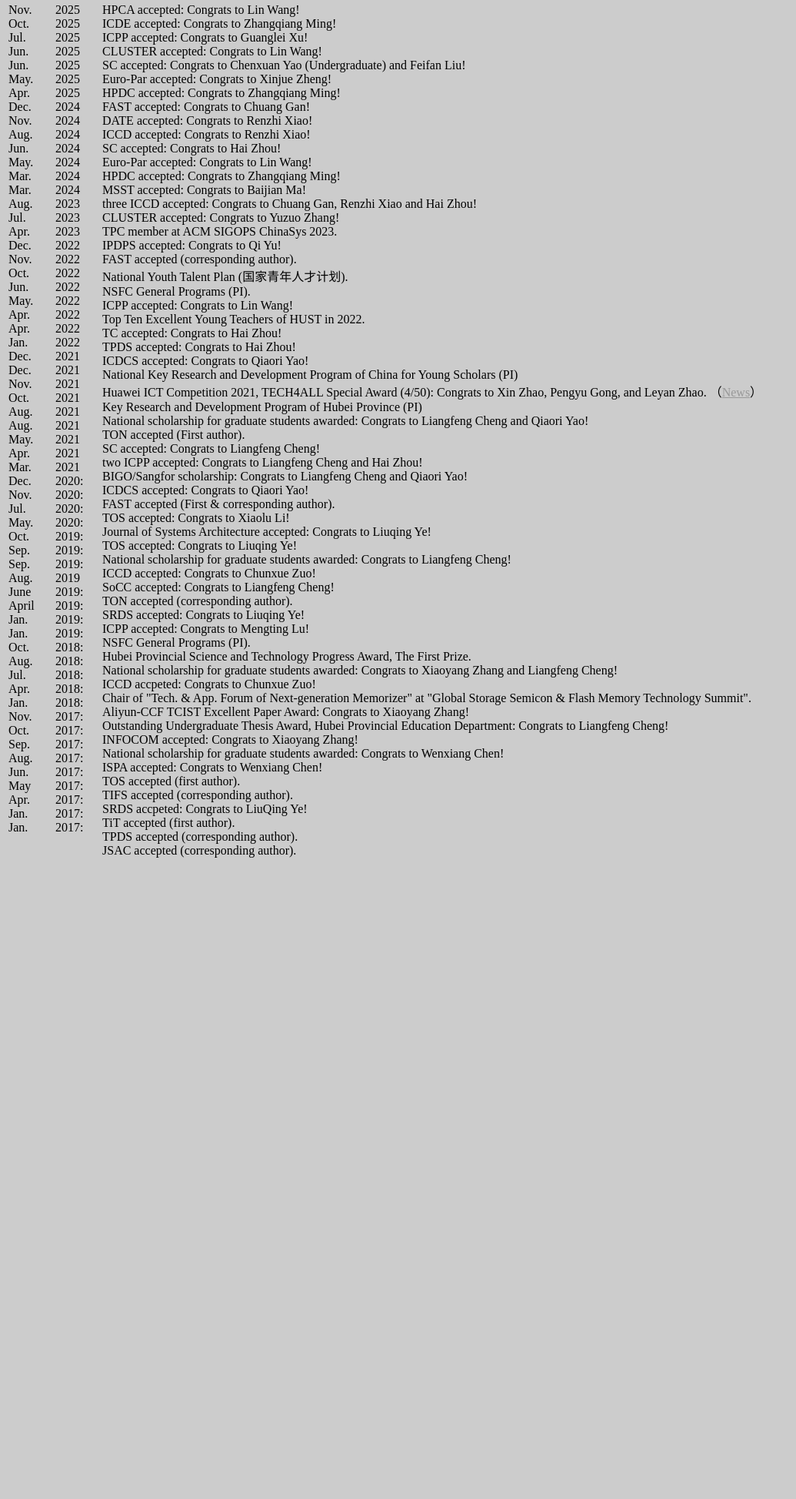
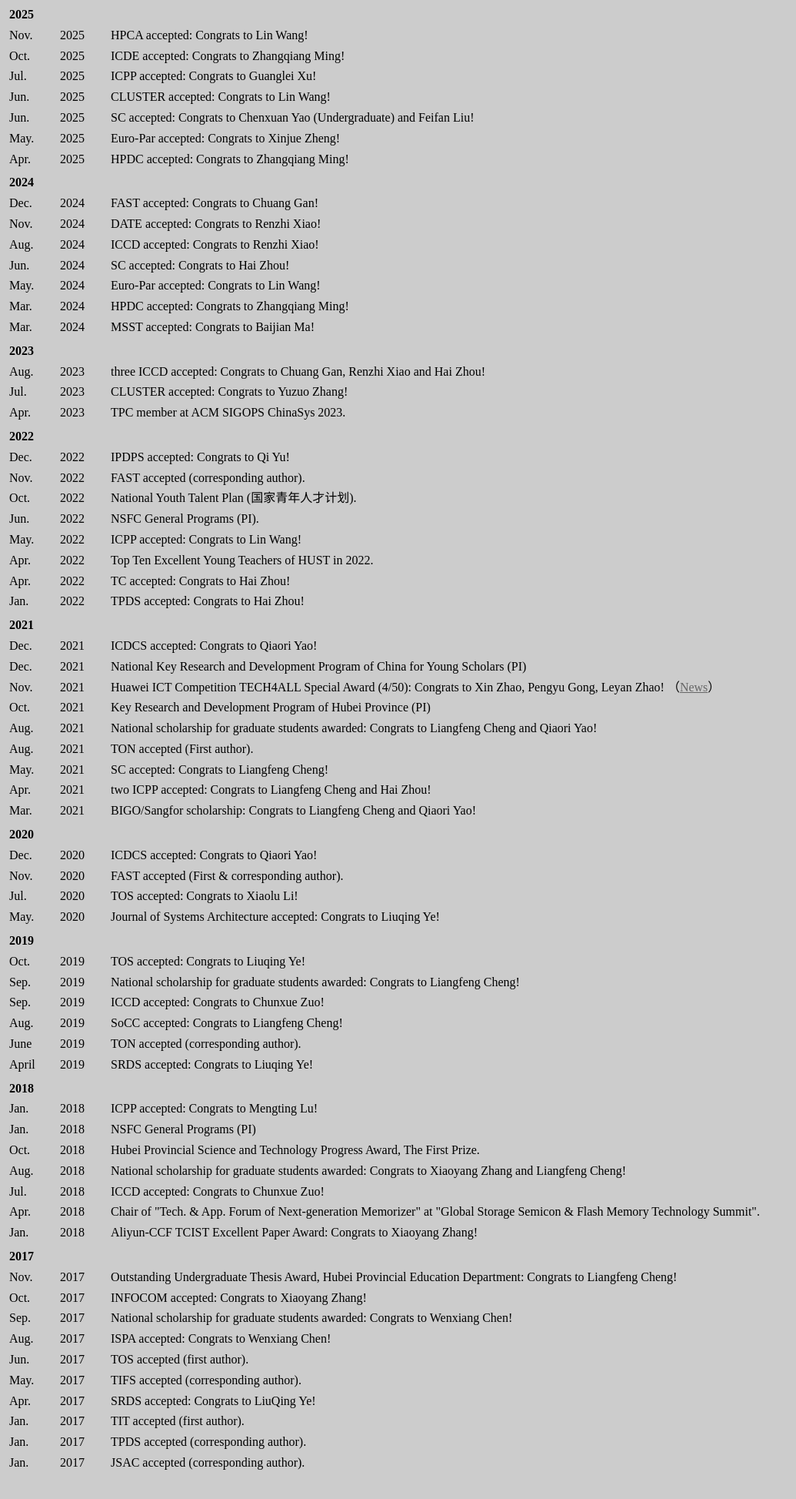
Before and after one commit to YuchongHu/yuchonghu.github.io, a plain HTML site: page index.html in a window 1280 px wide. Shown: the part 655-2602 px from the top of the page at 77% size, without its empty margins (0-1035 px from the left). Before the commit the page ends 1822 px from the top, so only its background shows below. Drawn offline with Linux system fonts and the light colour scheme.

Commit message:
update index

```diff
--- a/index.html
+++ b/index.html
@@ -76,191 +76,96 @@ Computer Science and Technology from Special Class for the Gifted Young (SCGY),
 <p>
 <font color=red face="Times New Roman"><b>News:</b></font>
 
-<table height="645">
-  <tr valign="top">
-        <td width="57" height="639" class="STYLE3">Nov.<br>
-          Oct.<br>
-          Jul.<br>
-          Jun.<br>
-          Jun.<br>
-          May.<br>
-          Apr.<br>
-          Dec.<br>
-          Nov.<br>
-          Aug.<br>
-          Jun.<br>
-          May.<br>
-          Mar.<br>
-          Mar.<br>
-          Aug.<br>
-          Jul.<br>
-          Apr.<br>
-          Dec.<br>
-          Nov.<br>
-          Oct.<br>
-          Jun.<br>
-          May.<br>
-          Apr.<br>
-          Apr.<br>
-          Jan.<br>
-          Dec.<br>
-      Dec.<br>
-      Nov.<br>
-      Oct.<br>
-      Aug.<br>
-      Aug.<br>
-      May.<br>
-      Apr.<br>
-          Mar.<br>
-        Dec.<br>
-      Nov.<br>
-        Jul.<br>
-        May.<br>
-      Oct.<br>
-      Sep.<br>
-      Sep.<br>
-          Aug.<br>
-        June<br>
-      April<br>
-      Jan.<br>
-      Jan.<br>
-        Oct.<br>
-        Aug.<br>
-        Jul.<br>
-        Apr.<br>
-        Jan.<br>
-        Nov.<br>
-        Oct. <br>
-        Sep.<br>
-        Aug.<br>
-        Jun.<br>
-        May <br>
-        Apr.<br>
-        Jan.<br>
-        Jan.<br>        <br>
-    </td>
-    <td width="57" class="STYLE3">2025<br>
-      2025<br>
-      2025<br>
-      2025<br>
-      2025<br>
-      2025<br>
-      2025<br>
-      2024<br>
-      2024<br>
-      2024<br>
-      2024<br>
-      2024<br>
-      2024<br>
-      2024<br>
-      2023<br>
-      2023<br>
-      2023<br>
-      2022<br>
-      2022<br>
-      2022<br>
-      2022<br>
-      2022<br>
-      2022<br>
-      2022<br>
-      2022<br>
-      2021<br>
-      2021<br>
-      2021<br>
-      2021<br>
-      2021<br>
-      2021<br>
-      2021<br>
-      2021<br>
-        2021<br>
-      2020:<br>
-      2020:<br>
-      2020:<br>
-      2020:<br>
-      2019:<br>
-      2019:<br>
-      2019:<br>
-        2019<br>
-      2019:<br>
-      2019:<br>
-      2019:<br>
-      2019:<br>
-      2018:<br>
-      2018:<br>
-      2018:<br>
-      2018:<br>
-      2018:<br>
-      2017:<br>
-      2017:<br>
-      2017: <br>
-2017:<br>
-2017: <br>
-2017:<br>
-2017:<br>
-2017:<br>
-2017:<font face="Times New Roman, Times, serif"><br>
-    </font></td>
-    <td width="900"><span class="STYLE3"><font color="#000000">HPCA accepted: Congrats to Lin Wang! <br>
-      ICDE accepted: Congrats to Zhangqiang Ming! <br>
-      ICPP accepted: Congrats to Guanglei Xu! <br>
-      CLUSTER accepted: Congrats to Lin Wang! <br>
-      SC accepted: Congrats to Chenxuan Yao (Undergraduate) and Feifan Liu! <br>
-      Euro-Par accepted: Congrats to Xinjue Zheng! <br>
-      HPDC accepted: Congrats to Zhangqiang Ming! <br>
-      FAST accepted: Congrats to Chuang Gan! <br>
-      DATE accepted: Congrats to Renzhi Xiao! <br>
-      ICCD accepted: Congrats to Renzhi Xiao! <br>
-      SC accepted: Congrats to Hai Zhou! <br>
-      Euro-Par accepted: Congrats to Lin Wang! <br>
-      HPDC accepted: Congrats to Zhangqiang Ming! <br>
-      MSST accepted: Congrats to Baijian Ma! <br>
-      three ICCD accepted: Congrats to Chuang Gan, Renzhi Xiao and Hai Zhou! <br>
-      CLUSTER accepted: Congrats to Yuzuo Zhang! <br>
-      TPC member at ACM SIGOPS ChinaSys 2023. <br>
-      IPDPS accepted: Congrats to Qi Yu! <br>
-      FAST accepted (corresponding author). <br>
-      National Youth Talent Plan (国家青年人才计划). <br>
-      NSFC General Programs (PI). <br>
-      ICPP accepted: Congrats to Lin Wang! <br>
-      Top Ten Excellent Young Teachers of HUST in 2022. <br>
-      TC accepted: Congrats to Hai Zhou! <br>
-      TPDS accepted: Congrats to Hai Zhou! <br>
-      ICDCS accepted: Congrats to Qiaori Yao! <br>
-      National Key Research and Development Program of China for Young Scholars (PI)<br>
-      Huawei ICT Competition 2021, TECH4ALL Special Award (4/50): Congrats to Xin Zhao, Pengyu Gong, and Leyan Zhao. （<a href="https://content-static.cctvnews.cctv.com/snow-book/video.html?toc_style_id=video_default&share_to=wechat&item_id=964642846001590044&track_id=094A5118-E5E8-442C-B386-8F957FC11191_669206007428">News</a>） <br>
-      Key Research and Development Program of Hubei Province (PI)<br>
-      National scholarship for graduate students awarded: Congrats to Liangfeng Cheng and Qiaori Yao!<br>
-      TON accepted (First author). <br>
-      SC accepted: Congrats to Liangfeng Cheng!<br>
-      two ICPP accepted: Congrats to Liangfeng Cheng and Hai Zhou! <br>
-      BIGO/Sangfor scholarship: Congrats to Liangfeng Cheng and Qiaori Yao! <br>
-        ICDCS accepted: Congrats to Qiaori Yao! <br>
-        FAST accepted (First &amp; corresponding author). <br>
-      TOS accepted: Congrats to Xiaolu Li! <br>
-        Journal of Systems Architecture accepted: Congrats to Liuqing Ye! <br>
-        TOS accepted: Congrats to Liuqing Ye! <br>
-      National scholarship for graduate students  awarded: Congrats to Liangfeng Cheng!<br>
-      ICCD accepted: Congrats to Chunxue Zuo! <br>
-      SoCC accepted: Congrats to Liangfeng Cheng! <br>
-      TON accepted (corresponding author). <br>
-        SRDS accepted: Congrats to Liuqing Ye! <br>
-      ICPP accepted: Congrats to Mengting Lu! <br>
-      NSFC General Programs (PI). <br>
-      Hubei Provincial Science and Technology Progress Award, The First Prize.<br>
-      National scholarship for graduate students  awarded: Congrats to Xiaoyang Zhang and Liangfeng Cheng!<br>
-      ICCD accpeted: Congrats to Chunxue Zuo! <br>
-      Chair of &quot;Tech. &amp; App. Forum of Next-generation Memorizer&quot; at &quot;Global Storage Semicon &amp; Flash Memory Technology Summit&quot;. <br>
-      Aliyun-CCF TCIST Excellent Paper Award: Congrats to Xiaoyang Zhang! <br>
-      Outstanding Undergraduate Thesis Award, Hubei Provincial Education Department:  Congrats to Liangfeng Cheng!<br>
-      INFOCOM accepted: Congrats to Xiaoyang Zhang! <br>
-      National scholarship for graduate students  awarded: Congrats to Wenxiang Chen!<br>
-      ISPA accepted: Congrats to Wenxiang Chen! <br>
-      TOS accepted (first author). </font><br>
-      <font color="#000000">TIFS accepted (corresponding author). <br>
-      SRDS accpeted: Congrats to LiuQing Ye!</font><br>
-      <font color="#000000">TiT accepted (first author). </font><br>
-      <font color="#000000">TPDS accepted  (corresponding author). </font><br>
-    <font color="#000000">JSAC accepted (corresponding author). </font></span>  </tr>
+<table width="100%" border="0" cellspacing="2" cellpadding="2" style="line-height:1.3; font-family:'Times New Roman', serif;">
+
+  <!-- ===================== 2025 ===================== -->
+  <tr><td colspan="3" style="font-weight:bold; padding-top:6px;">2025</td></tr>
+  <tr><td width="60">Nov.</td><td width="60">2025</td><td>HPCA accepted: Congrats to Lin Wang!</td></tr>
+  <tr><td>Oct.</td><td>2025</td><td>ICDE accepted: Congrats to Zhangqiang Ming!</td></tr>
+  <tr><td>Jul.</td><td>2025</td><td>ICPP accepted: Congrats to Guanglei Xu!</td></tr>
+  <tr><td>Jun.</td><td>2025</td><td>CLUSTER accepted: Congrats to Lin Wang!</td></tr>
+  <tr><td>Jun.</td><td>2025</td><td>SC accepted: Congrats to Chenxuan Yao (Undergraduate) and Feifan Liu!</td></tr>
+  <tr><td>May.</td><td>2025</td><td>Euro-Par accepted: Congrats to Xinjue Zheng!</td></tr>
+  <tr><td>Apr.</td><td>2025</td><td>HPDC accepted: Congrats to Zhangqiang Ming!</td></tr>
+
+  <!-- ===================== 2024 ===================== -->
+  <tr><td colspan="3" style="font-weight:bold; padding-top:6px;">2024</td></tr>
+  <tr><td>Dec.</td><td>2024</td><td>FAST accepted: Congrats to Chuang Gan!</td></tr>
+  <tr><td>Nov.</td><td>2024</td><td>DATE accepted: Congrats to Renzhi Xiao!</td></tr>
+  <tr><td>Aug.</td><td>2024</td><td>ICCD accepted: Congrats to Renzhi Xiao!</td></tr>
+  <tr><td>Jun.</td><td>2024</td><td>SC accepted: Congrats to Hai Zhou!</td></tr>
+  <tr><td>May.</td><td>2024</td><td>Euro-Par accepted: Congrats to Lin Wang!</td></tr>
+  <tr><td>Mar.</td><td>2024</td><td>HPDC accepted: Congrats to Zhangqiang Ming!</td></tr>
+  <tr><td>Mar.</td><td>2024</td><td>MSST accepted: Congrats to Baijian Ma!</td></tr>
+
+  <!-- ===================== 2023 ===================== -->
+  <tr><td colspan="3" style="font-weight:bold; padding-top:6px;">2023</td></tr>
+  <tr><td>Aug.</td><td>2023</td><td>three ICCD accepted: Congrats to Chuang Gan, Renzhi Xiao and Hai Zhou!</td></tr>
+  <tr><td>Jul.</td><td>2023</td><td>CLUSTER accepted: Congrats to Yuzuo Zhang!</td></tr>
+  <tr><td>Apr.</td><td>2023</td><td>TPC member at ACM SIGOPS ChinaSys 2023.</td></tr>
+
+  <!-- ===================== 2022 ===================== -->
+  <tr><td colspan="3" style="font-weight:bold; padding-top:6px;">2022</td></tr>
+  <tr><td>Dec.</td><td>2022</td><td>IPDPS accepted: Congrats to Qi Yu!</td></tr>
+  <tr><td>Nov.</td><td>2022</td><td>FAST accepted (corresponding author).</td></tr>
+  <tr><td>Oct.</td><td>2022</td><td>National Youth Talent Plan (国家青年人才计划).</td></tr>
+  <tr><td>Jun.</td><td>2022</td><td>NSFC General Programs (PI).</td></tr>
+  <tr><td>May.</td><td>2022</td><td>ICPP accepted: Congrats to Lin Wang!</td></tr>
+  <tr><td>Apr.</td><td>2022</td><td>Top Ten Excellent Young Teachers of HUST in 2022.</td></tr>
+  <tr><td>Apr.</td><td>2022</td><td>TC accepted: Congrats to Hai Zhou!</td></tr>
+  <tr><td>Jan.</td><td>2022</td><td>TPDS accepted: Congrats to Hai Zhou!</td></tr>
+
+  <!-- ===================== 2021 ===================== -->
+  <tr><td colspan="3" style="font-weight:bold; padding-top:6px;">2021</td></tr>
+  <tr><td>Dec.</td><td>2021</td><td>ICDCS accepted: Congrats to Qiaori Yao!</td></tr>
+  <tr><td>Dec.</td><td>2021</td><td>National Key Research and Development Program of China for Young Scholars (PI)</td></tr>
+  <tr><td>Nov.</td><td>2021</td><td>Huawei ICT Competition TECH4ALL Special Award (4/50): Congrats to Xin Zhao, Pengyu Gong, Leyan Zhao! （<a href="https://content-static.cctvnews.cctv.com/snow-book/video.html?toc_style_id=video_default&share_to=wechat&item_id=964642846001590044&track_id=094A5118-E5E8-442C-B386-8F957FC11191_669206007428" style="color: #666666;">News</a>）</td></tr>
+  <tr><td>Oct.</td><td>2021</td><td>Key Research and Development Program of Hubei Province (PI)</td></tr>
+  <tr><td>Aug.</td><td>2021</td><td>National scholarship for graduate students awarded: Congrats to Liangfeng Cheng and Qiaori Yao!</td></tr>
+  <tr><td>Aug.</td><td>2021</td><td>TON accepted (First author).</td></tr>
+  <tr><td>May.</td><td>2021</td><td>SC accepted: Congrats to Liangfeng Cheng!</td></tr>
+  <tr><td>Apr.</td><td>2021</td><td>two ICPP accepted: Congrats to Liangfeng Cheng and Hai Zhou!</td></tr>
+  <tr><td>Mar.</td><td>2021</td><td>BIGO/Sangfor scholarship: Congrats to Liangfeng Cheng and Qiaori Yao!</td></tr>
+
+  <!-- ===================== 2020 ===================== -->
+  <tr><td colspan="3" style="font-weight:bold; padding-top:6px;">2020</td></tr>
+  <tr><td>Dec.</td><td>2020</td><td>ICDCS accepted: Congrats to Qiaori Yao!</td></tr>
+  <tr><td>Nov.</td><td>2020</td><td>FAST accepted (First &amp; corresponding author).</td></tr>
+  <tr><td>Jul.</td><td>2020</td><td>TOS accepted: Congrats to Xiaolu Li!</td></tr>
+  <tr><td>May.</td><td>2020</td><td>Journal of Systems Architecture accepted: Congrats to Liuqing Ye!</td></tr>
+
+  <!-- ===================== 2019 ===================== -->
+  <tr><td colspan="3" style="font-weight:bold; padding-top:6px;">2019</td></tr>
+  <tr><td>Oct.</td><td>2019</td><td>TOS accepted: Congrats to Liuqing Ye!</td></tr>
+  <tr><td>Sep.</td><td>2019</td><td>National scholarship for graduate students awarded: Congrats to Liangfeng Cheng!</td></tr>
+  <tr><td>Sep.</td><td>2019</td><td>ICCD accepted: Congrats to Chunxue Zuo!</td></tr>
+  <tr><td>Aug.</td><td>2019</td><td>SoCC accepted: Congrats to Liangfeng Cheng!</td></tr>
+  <tr><td>June</td><td>2019</td><td>TON accepted (corresponding author).</td></tr>
+  <tr><td>April</td><td>2019</td><td>SRDS accepted: Congrats to Liuqing Ye!</td></tr>
+
+  <!-- ===================== 2018 ===================== -->
+  <tr><td colspan="3" style="font-weight:bold; padding-top:6px;">2018</td></tr>
+  <tr><td>Jan.</td><td>2018</td><td>ICPP accepted: Congrats to Mengting Lu!</td></tr>
+  <tr><td>Jan.</td><td>2018</td><td>NSFC General Programs (PI)</td></tr>
+  <tr><td>Oct.</td><td>2018</td><td>Hubei Provincial Science and Technology Progress Award, The First Prize.</td></tr>
+  <tr><td>Aug.</td><td>2018</td><td>National scholarship for graduate students awarded: Congrats to Xiaoyang Zhang and Liangfeng Cheng!</td></tr>
+  <tr><td>Jul.</td><td>2018</td><td>ICCD accepted: Congrats to Chunxue Zuo!</td></tr>
+  <tr><td>Apr.</td><td>2018</td><td>Chair of "Tech. & App. Forum of Next-generation Memorizer" at "Global Storage Semicon & Flash Memory Technology Summit". </td></tr>
+  <tr><td>Jan.</td><td>2018</td><td>Aliyun-CCF TCIST Excellent Paper Award: Congrats to Xiaoyang Zhang!</td></tr>
+
+  <!-- ===================== 2017 ===================== -->
+  <tr><td colspan="3" style="font-weight:bold; padding-top:6px;">2017</td></tr>
+  <tr><td>Nov.</td><td>2017</td><td>Outstanding Undergraduate Thesis Award, Hubei Provincial Education Department: Congrats to Liangfeng Cheng!</td></tr>
+  <tr><td>Oct.</td><td>2017</td><td>INFOCOM accepted: Congrats to Xiaoyang Zhang!</td></tr>
+  <tr><td>Sep.</td><td>2017</td><td>National scholarship for graduate students awarded: Congrats to Wenxiang Chen!</td></tr>
+  <tr><td>Aug.</td><td>2017</td><td>ISPA accepted: Congrats to Wenxiang Chen!</td></tr>
+  <tr><td>Jun.</td><td>2017</td><td>TOS accepted (first author).</td></tr>
+  <tr><td>May.</td><td>2017</td><td>TIFS accepted (corresponding author).</td></tr>
+  <tr><td>Apr.</td><td>2017</td><td>SRDS accepted: Congrats to LiuQing Ye!</td></tr>
+  <tr><td>Jan.</td><td>2017</td><td>TIT accepted (first author).</td></tr>
+  <tr><td>Jan.</td><td>2017</td><td>TPDS accepted (corresponding author).</td></tr>
+  <tr><td>Jan.</td><td>2017</td><td>JSAC accepted (corresponding author).</td></tr>
+
 </table>
 <p align="right">&nbsp;</p>
 
```
